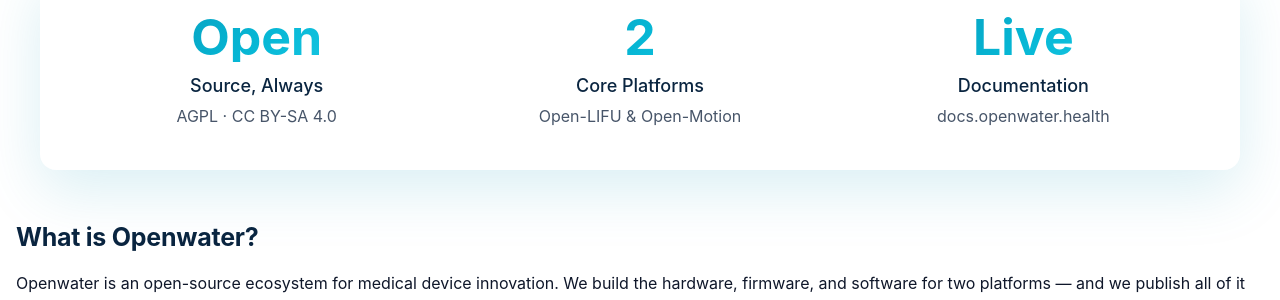
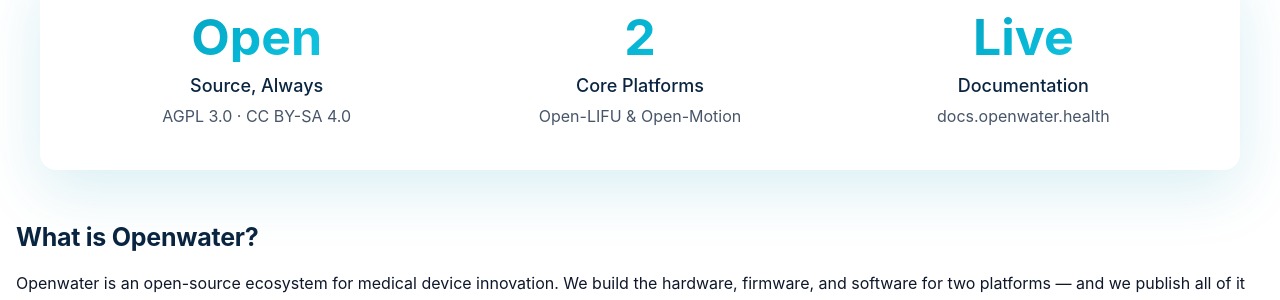
Before and after one commit to OpenwaterHealth/openwater-docs, an MkDocs documentation site: the page built from docs/index.md, in a window 1280 px wide and 900 px high, scrolled down 582 px. Shown: the part 154-454 px from the top of the window. Built offline with MkDocs 1.6.1 and Material for MkDocs 9.7.7, drawn with Linux system fonts in a browser that asks for light colours; comment, search, counter and statistics services are not loaded.

Commit message:
Change AGPL version from AGPL to AGPL 3.0
Updated license information in the documentation.

```diff
--- a/docs/index.md
+++ b/docs/index.md
@@ -26,7 +26,7 @@ hide:
   <div class="ow-stats__item">
     <span class="ow-stats__num">Open</span>
     <span class="ow-stats__label">Source, Always</span>
-    <span class="ow-stats__sub">AGPL · CC BY-SA 4.0</span>
+    <span class="ow-stats__sub">AGPL 3.0 · CC BY-SA 4.0</span>
   </div>
   <div class="ow-stats__item">
     <span class="ow-stats__num">2</span>
```
